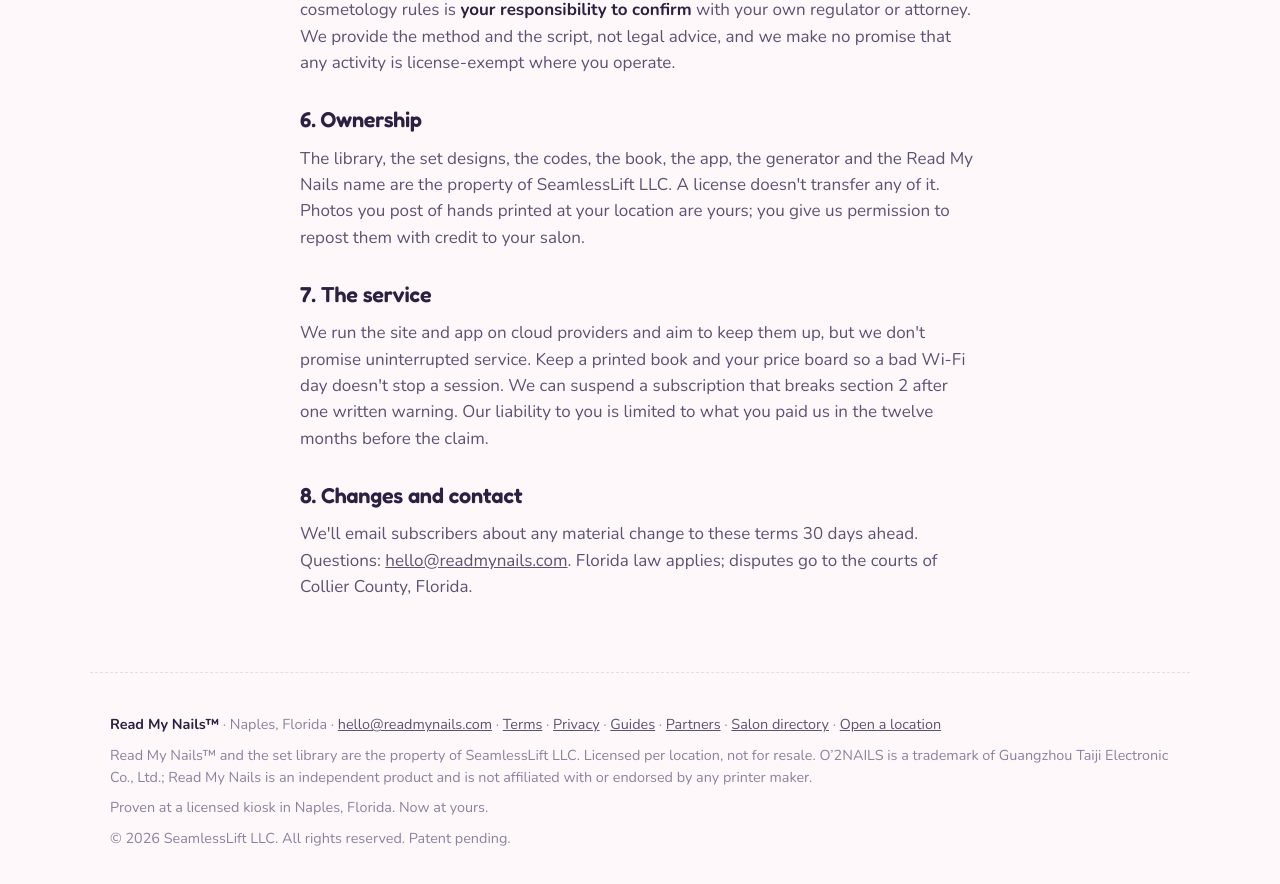
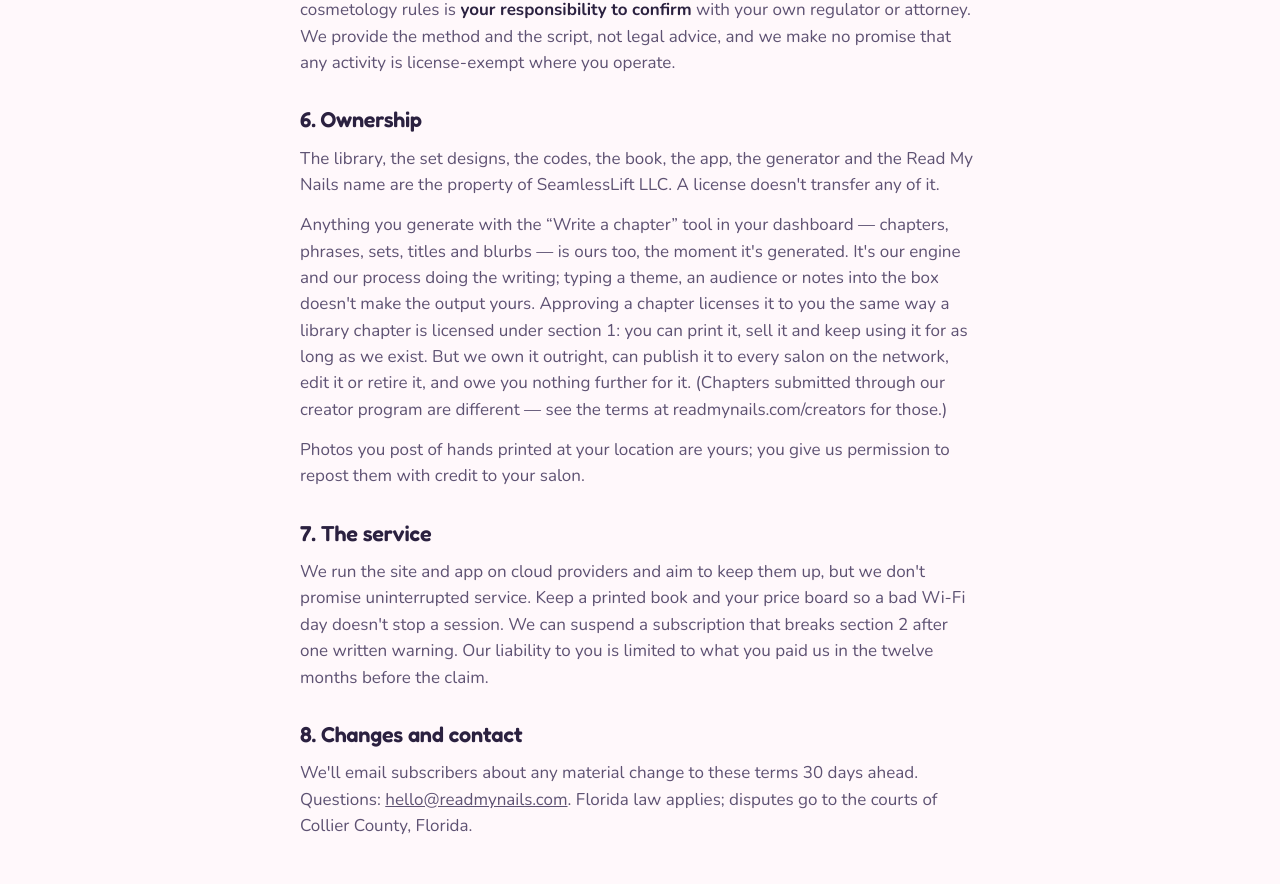
Before and after one commit to PeptideReport/read-my-nails, a Next.js app: page /terms in a window 1280 px wide. Shown: the part 1611-2495 px from the top of the page. Built offline with nearby package versions, Linux system fonts and the light colour scheme; no server answers.

Commit message:
Add AI-generated chapter ownership clause to Terms of Service
Updated the terms of service content for clarity and structure.

```diff
--- a/app/terms/page.js
+++ b/app/terms/page.js
@@ -31,7 +31,9 @@
   <p>The session script is written so the host coaches and the customer applies every product to her own nails. Whether that model satisfies your state, province or country&apos;s cosmetology rules is <b>your responsibility to confirm</b> with your own regulator or attorney. We provide the method and the script, not legal advice, and we make no promise that any activity is license-exempt where you operate.</p>
 
     <h2>6. Ownership</h2>
-        <p>The library, the set designs, the codes, the book, the app, the generator and the Read My Nails name are the property of SeamlessLift LLC. A license doesn&apos;t transfer any of it. Photos you post of hands printed at your location are yours; you give us permission to repost them with credit to your salon.</p>
+  <p>The library, the set designs, the codes, the book, the app, the generator and the Read My Nails name are the property of SeamlessLift LLC. A license doesn&apos;t transfer any of it.</p>
+  <p>Anything you generate with the “Write a chapter” tool in your dashboard — chapters, phrases, sets, titles and blurbs — is ours too, the moment it&apos;s generated. It&apos;s our engine and our process doing the writing; typing a theme, an audience or notes into the box doesn&apos;t make the output yours. Approving a chapter licenses it to you the same way a library chapter is licensed under section 1: you can print it, sell it and keep using it for as long as we exist. But we own it outright, can publish it to every salon on the network, edit it or retire it, and owe you nothing further for it. (Chapters submitted through our creator program are different — see the terms at readmynails.com/creators for those.)</p>
+  <p>Photos you post of hands printed at your location are yours; you give us permission to repost them with credit to your salon.</p>
 
 <h2>7. The service</h2>
   <p>We run the site and app on cloud providers and aim to keep them up, but we don&apos;t promise uninterrupted service. Keep a printed book and your price board so a bad Wi-Fi day doesn&apos;t stop a session. We can suspend a subscription that breaks section 2 after one written warning. Our liability to you is limited to what you paid us in the twelve months before the claim.</p>
```
Lines whose indentation alone changed are shown as unchanged.
